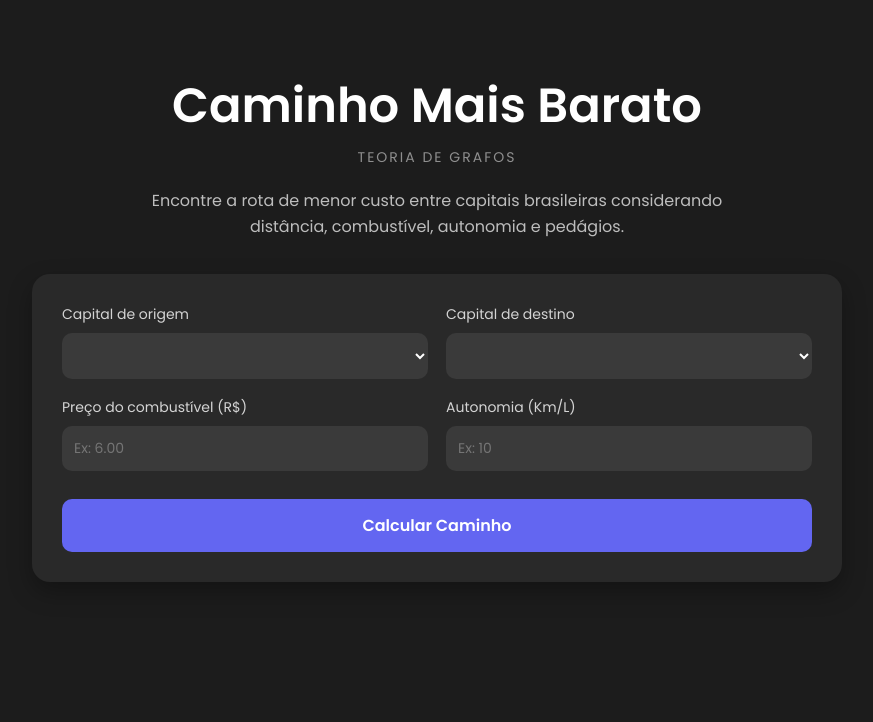
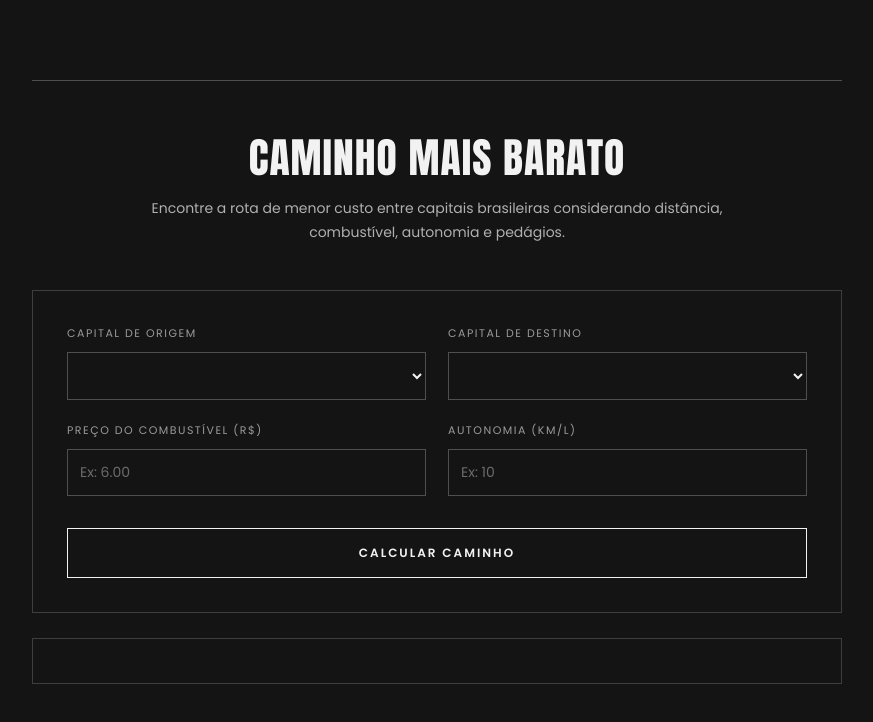
Before and after one commit to kamborges/TD02-Caminho-Mais-Barato, a website: page public/index.html in a window 1280 px wide. Shown: the whole page, without its empty margins (203-1076 px from the left). Drawn offline with Linux system fonts and the light colour scheme; no server answers.

Commit message:
Atualização de CSS

```diff
--- a/public/index.html
+++ b/public/index.html
@@ -9,9 +9,8 @@
 
     <link rel="preconnect" href="https://fonts.googleapis.com">
     <link rel="preconnect" href="https://fonts.gstatic.com" crossorigin>
-    <link rel="icon" type="image/png" href="./travel.svg">
 
-    <link href="https://fonts.googleapis.com/css2?family=Poppins:wght@300;400;500;600;700&display=swap"
+    <link href="https://fonts.googleapis.com/css2?family=Anton&family=Poppins:wght@300;400;500;600;700&display=swap"
         rel="stylesheet">
 
     <link rel="stylesheet" href="style.css">
@@ -21,11 +20,9 @@
 
     <main class="container">
 
-        <h1>Caminho Mais Barato</h1>
+        <hr class="divisor">
 
-        <span class="subtitulo">
-            Teoria de Grafos
-        </span>
+        <h1>Caminho mais barato</h1>
 
         <p>
             Encontre a rota de menor custo entre capitais brasileiras considerando
@@ -55,7 +52,7 @@
             </div>
 
             <button onclick="buscarCaminho()">
-                Calcular Caminho
+                Calcular caminho
             </button>
 
         </section>
--- a/public/style.css
+++ b/public/style.css
@@ -5,53 +5,69 @@
 }
 
 body {
-    background: #1c1c1c;
-    color: #ffffff;
+    background: #141414;
+    color: #f2f2f2;
     font-family: 'Poppins', sans-serif;
     min-height: 100vh;
 }
 
 .container {
     max-width: 850px;
-    margin: 50px auto;
+    margin: 60px auto;
     padding: 20px;
 }
 
+.marca {
+    text-align: center;
+    font-size: 28px;
+    color: #f2f2f2;
+    margin-bottom: 22px;
+}
+
+.divisor {
+    border: none;
+    border-top: 1px solid rgba(255, 255, 255, 0.25);
+    margin-bottom: 45px;
+}
+
 h1 {
+    font-family: 'Anton', sans-serif;
     text-align: center;
-    font-size: 3rem;
-    font-weight: 600;
-    margin-bottom: 5px;
+    text-transform: uppercase;
+    letter-spacing: 1px;
+    font-size: 2.6rem;
+    font-weight: 400;
+    margin-bottom: 8px;
 }
 
 .subtitulo {
     display: block;
     text-align: center;
     color: #8f8f8f;
-    font-size: 14px;
-    letter-spacing: 2px;
+    font-size: 13px;
+    letter-spacing: 3px;
     text-transform: uppercase;
     margin-bottom: 20px;
 }
 
 p {
     text-align: center;
-    color: #bdbdbd;
-    max-width: 650px;
-    margin: 0 auto 35px auto;
-    line-height: 1.6;
+    color: #b0b0b0;
+    max-width: 620px;
+    margin: 0 auto 45px auto;
+    line-height: 1.7;
+    font-size: 14px;
 }
 
 .card {
-    background: #292929;
-    border-radius: 18px;
-    padding: 30px;
+    background: transparent;
+    border: 1px solid rgba(255, 255, 255, 0.18);
+    border-radius: 0;
+    padding: 34px;
 
     display: grid;
     grid-template-columns: 1fr 1fr;
-    gap: 18px;
-
-    box-shadow: 0 10px 25px rgba(0, 0, 0, 0.3);
+    gap: 22px;
 }
 
 .grupo {
@@ -60,27 +76,39 @@ p {
 }
 
 label {
-    margin-bottom: 8px;
-    font-size: 14px;
-    color: #d4d4d4;
+    margin-bottom: 10px;
+    font-size: 11px;
+    letter-spacing: 1.5px;
+    text-transform: uppercase;
+    color: #9a9a9a;
 }
 
 select,
 input {
     padding: 12px;
-    border: none;
-    border-radius: 10px;
+    border: 1px solid rgba(255, 255, 255, 0.25);
+    border-radius: 0;
 
-    background: #3a3a3a;
-    color: white;
+    background: transparent;
+    color: #f2f2f2;
 
     font-family: inherit;
     font-size: 14px;
 }
 
+select option {
+    background: #141414;
+    color: #f2f2f2;
+}
+
 select:focus,
 input:focus {
-    outline: 2px solid #6366f1;
+    outline: none;
+    border-color: #ffffff;
+}
+
+::placeholder {
+    color: #6b6b6b;
 }
 
 button {
@@ -88,44 +116,46 @@ button {
 
     margin-top: 10px;
 
-    padding: 14px;
+    padding: 15px;
 
-    border: none;
-    border-radius: 10px;
+    border: 1px solid #f2f2f2;
+    border-radius: 0;
 
-    background: #6366f1;
-    color: white;
+    background: transparent;
+    color: #f2f2f2;
 
     font-family: inherit;
-    font-size: 16px;
+    font-size: 12px;
     font-weight: 600;
+    letter-spacing: 2px;
+    text-transform: uppercase;
 
     cursor: pointer;
 
-    transition: 0.3s;
+    transition: 0.25s;
 }
 
 button:hover {
-    background: #4f46e5;
-    transform: translateY(-2px);
+    background: #f2f2f2;
+    color: #141414;
 }
 
 .resultado {
     margin-top: 25px;
-    padding: 20px;
-    border-radius: 15px;
+    padding: 22px;
+    border-radius: 0;
     line-height: 1.8;
-    font-size: 16px;
+    font-size: 15px;
+    border: 1px solid rgba(255, 255, 255, 0.18);
 }
 
 .sucesso {
-    background: #1f3d2b;
-    border-left: 5px solid #22c55e;
+    border-left: 2px solid #f2f2f2;
 }
 
 .erro {
-    background: #4a1f1f;
-    border-left: 5px solid #ef4444;
+    border-left: 2px solid #ef4444;
+    color: #ff9b9b;
 }
 
 @media (max-width: 700px) {
@@ -139,6 +169,6 @@ button:hover {
     }
 
     h1 {
-        font-size: 2.2rem;
+        font-size: 1.9rem;
     }
 }
```
